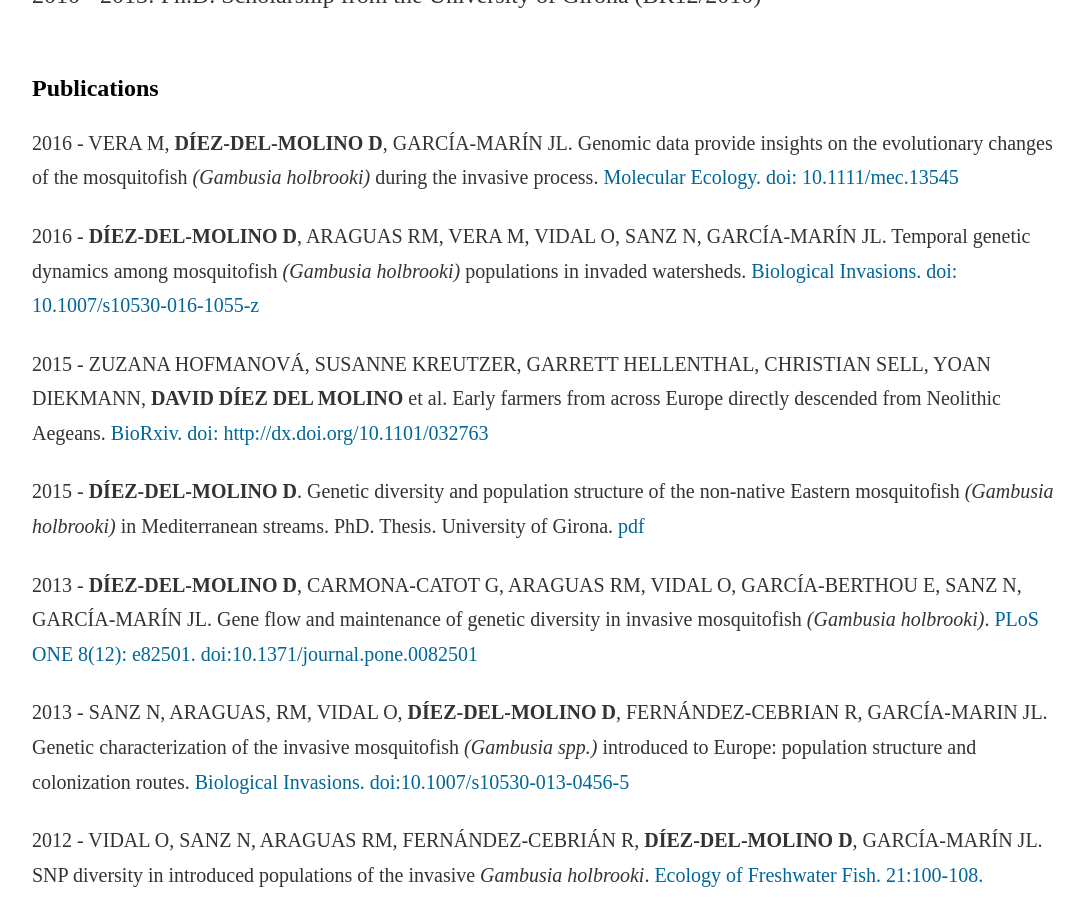
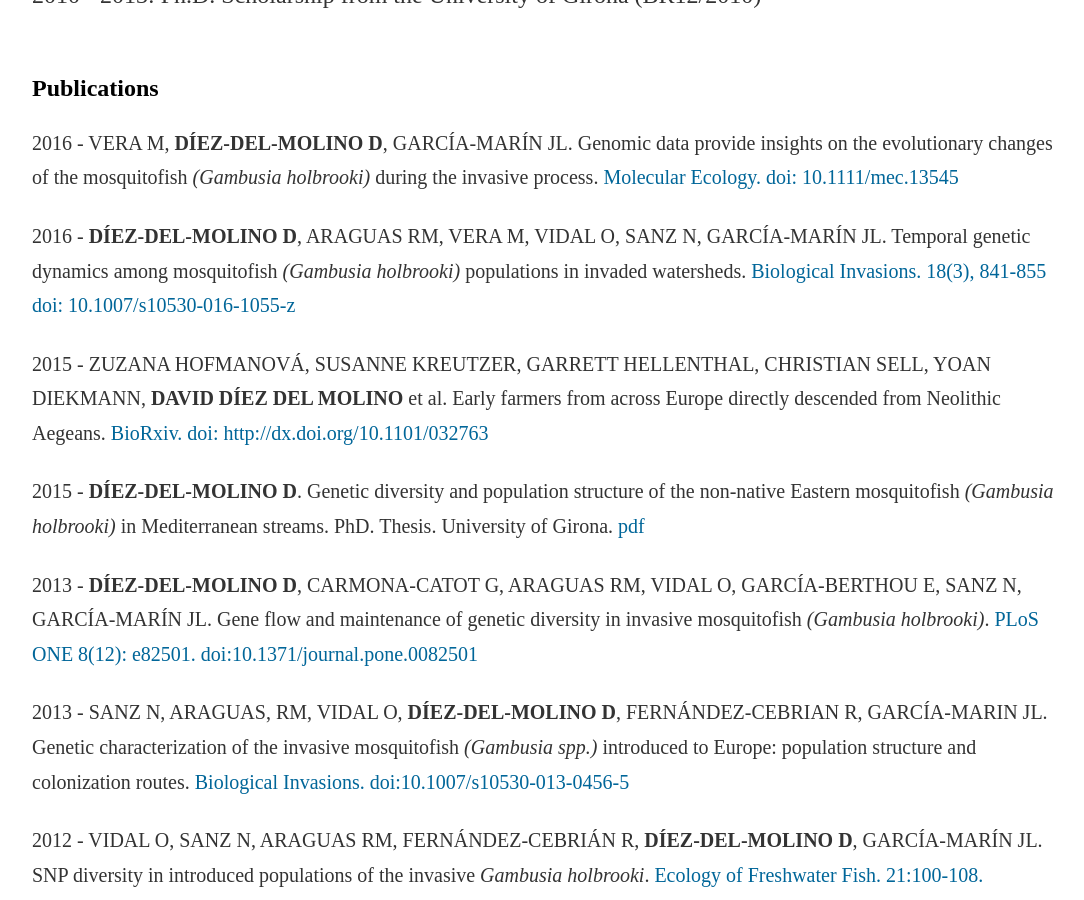
Before and after one commit to DiezMolino/diezmolino.github.io, a Jekyll site: the page cv/index.html, which Jekyll copies as it is, in a window 1280 px wide and 900 px high, scrolled down 3657 px. Shown: the whole window, without its empty margins (96-1180 px from the left). Built offline with Jekyll 4.4.1, drawn with Linux system fonts in a browser that asks for light colours.

Commit message:
Update index.html

```diff
--- a/cv/index.html
+++ b/cv/index.html
@@ -201,7 +201,7 @@
 
 <p><small>2016 - VERA M, <b>DÍEZ-DEL-MOLINO D</b>, GARCÍA-MARÍN JL. Genomic data provide insights on the evolutionary changes of the mosquitofish <i>(Gambusia holbrooki)</i> during the invasive process. <a class='one' href="http://onlinelibrary.wiley.com/doi/10.1111/mec.13545/abstract" target="_blank"> Molecular Ecology. doi: 10.1111/mec.13545 </a></small></p>
 
-<p><small>2016 - <b>DÍEZ-DEL-MOLINO D</b>, ARAGUAS RM, VERA M, VIDAL O, SANZ N, GARCÍA-MARÍN JL. Temporal genetic dynamics among mosquitofish <i>(Gambusia holbrooki)</i> populations in invaded watersheds. <a class='one' href="http://link.springer.com/article/10.1007%2Fs10530-016-1055-z" target="_blank"> Biological Invasions. doi: 10.1007/s10530-016-1055-z </a></small></p>
+<p><small>2016 - <b>DÍEZ-DEL-MOLINO D</b>, ARAGUAS RM, VERA M, VIDAL O, SANZ N, GARCÍA-MARÍN JL. Temporal genetic dynamics among mosquitofish <i>(Gambusia holbrooki)</i> populations in invaded watersheds. <a class='one' href="http://link.springer.com/article/10.1007%2Fs10530-016-1055-z" target="_blank"> Biological Invasions. 18(3), 841-855 doi: 10.1007/s10530-016-1055-z </a></small></p>
 
 <p><small>2015 - ZUZANA HOFMANOVÁ, SUSANNE KREUTZER, GARRETT HELLENTHAL, CHRISTIAN SELL, YOAN DIEKMANN, <B>DAVID DÍEZ DEL MOLINO</B> et al. Early farmers from across Europe directly descended from Neolithic Aegeans. <a class='one' href="http://biorxiv.org/content/early/2015/11/25/032763" target="_blank"> BioRxiv. doi: http://dx.doi.org/10.1101/032763</a> </small> </p>
 
```
